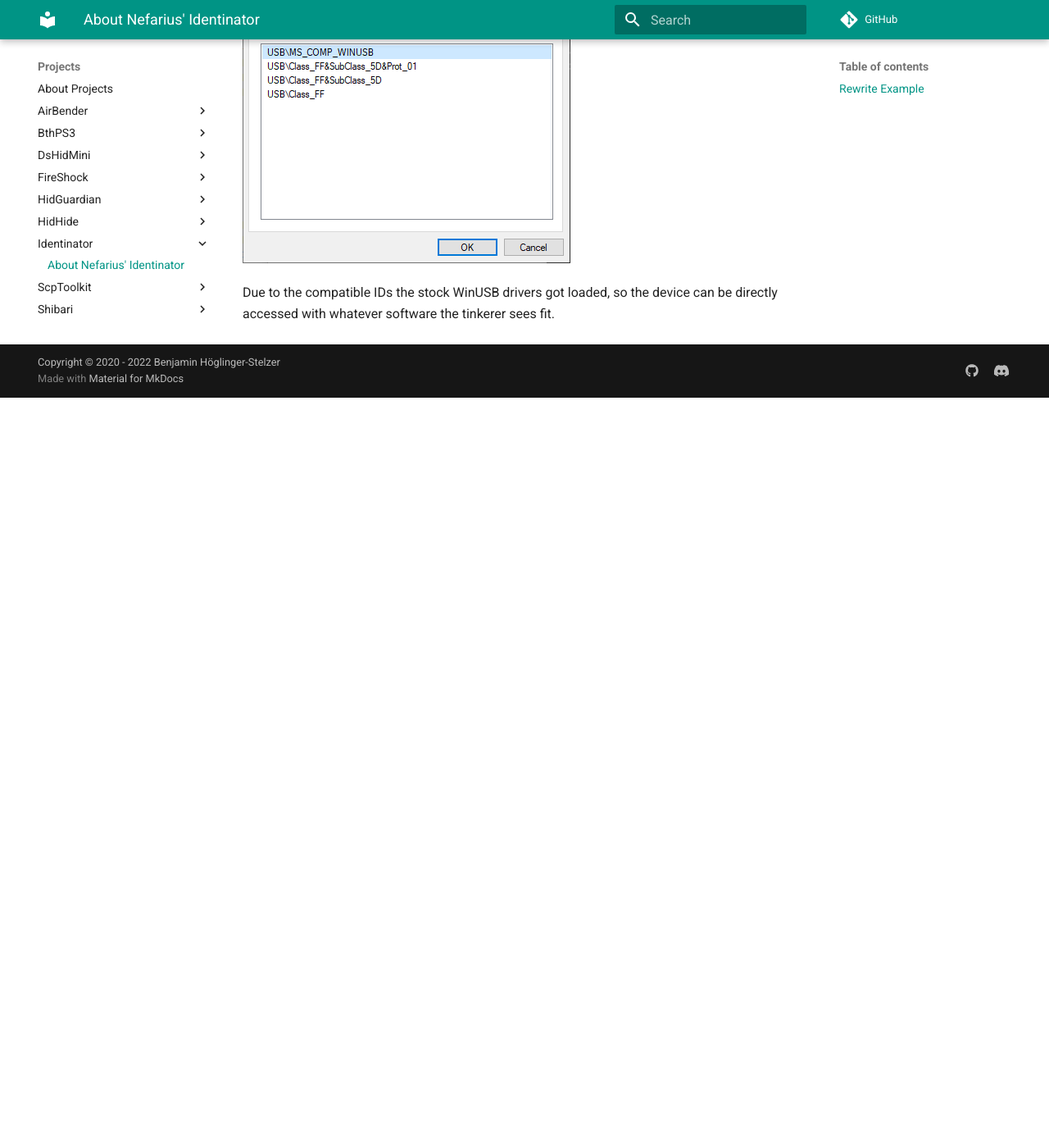
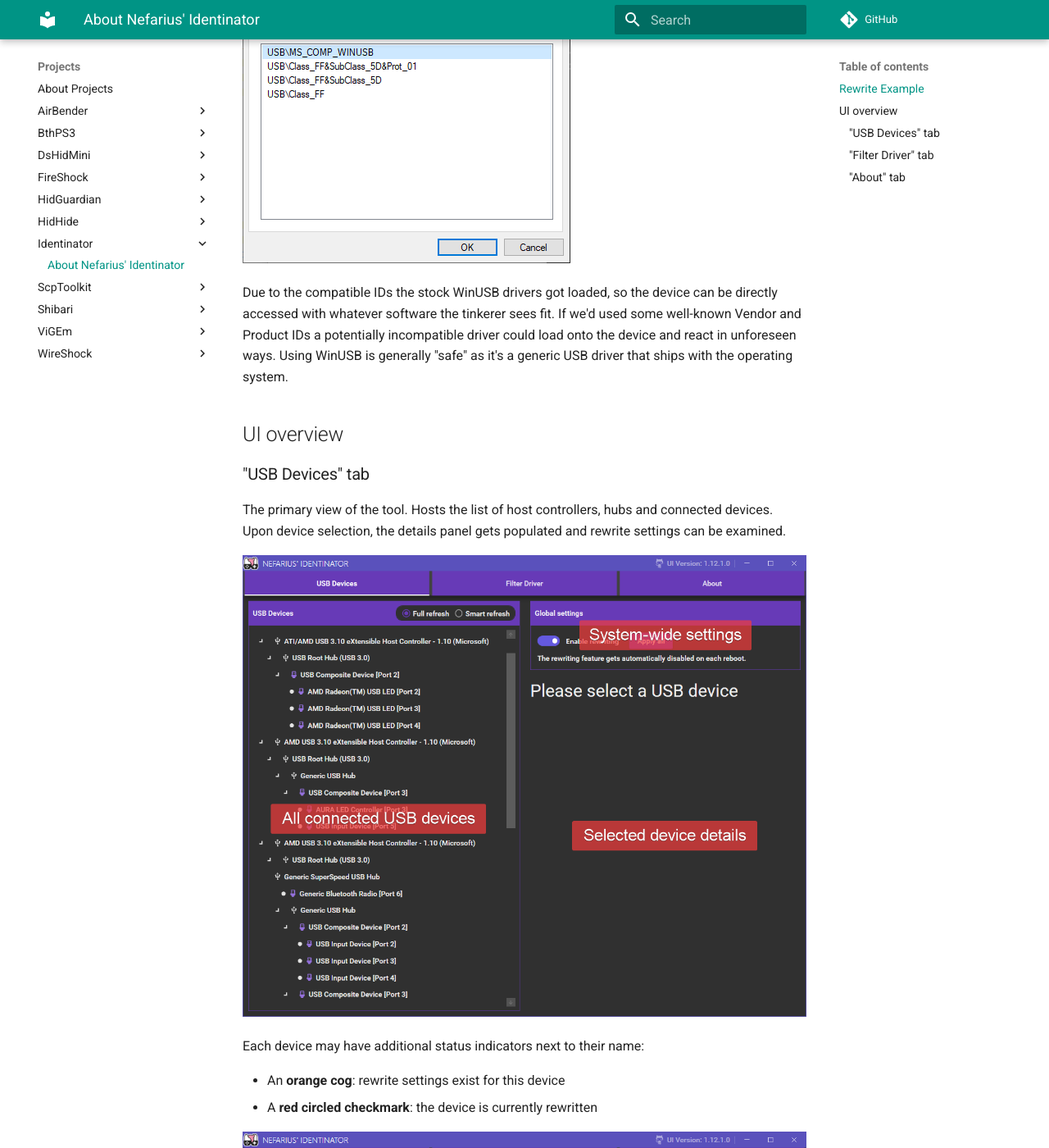
Before and after one commit to nefarius/ViGEm.github.io, an MkDocs documentation site: the page built from docs/projects/Identinator/index.md, in a window 1280 px wide and 1400 px high, scrolled down 3366 px. Shown: the whole window at 82% size. Built offline with MkDocs 1.6.1 and Material for MkDocs 9.7.7, drawn with Linux system fonts in a browser that asks for light colours; comment, search, counter and statistics services are not loaded; before the commit the page ends 3851 px from its top, so only the background shows below that; some of the changed text lies outside the part shown.

Commit message:
Added screenshots

```diff
--- a/docs/projects/Identinator/index.md
+++ b/docs/projects/Identinator/index.md
@@ -30,4 +30,31 @@
 
 ![Compatible IDs](images/mmc_9AOKamFJ91.png){: .glightbox }
 
-Due to the compatible IDs the stock WinUSB drivers got loaded, so the device can be directly accessed with whatever software the tinkerer sees fit.
+Due to the compatible IDs the stock WinUSB drivers got loaded, so the device can be directly accessed with whatever software the tinkerer sees fit. If we'd used some well-known Vendor and Product IDs a potentially incompatible driver could load onto the device and react in unforeseen ways. Using WinUSB is generally "safe" as it's a generic USB driver that ships with the operating system.
+
+## UI overview
+
+### "USB Devices" tab
+
+The primary view of the tool. Hosts the list of host controllers, hubs and connected devices. Upon device selection, the details panel gets populated and rewrite settings can be examined.
+
+![USB Devices](images/D7BPL8rMBq.png){: .glightbox }
+
+Each device may have additional status indicators next to their name:
+
+- An **orange cog**: rewrite settings exist for this device
+- A **red circled checkmark**: the device is currently rewritten
+
+![Details](images/Identinator_JgMXUWoUt2.png){: .glightbox }
+
+![Rewrite](images/Identinator_nM6aJIcshs.png){: .glightbox }
+
+### "Filter Driver" tab
+
+Driver version and less important settings an be reviewed here. The filter driver can be (re-)installed or uninstalled from here.
+
+![Filter Driver](images/Identinator_MtyzaQBlpP.png){: .glightbox }
+
+### "About" tab
+
+This tab lists copyright and license information.
```
Also changed, not shown: other parts of docs/projects/Identinator/index.md (+1 -1 lines), docs/projects/Identinator/images/Identinator_JgMXUWoUt2.png (added), docs/projects/Identinator/images/Identinator_MtyzaQBlpP.png (added), docs/projects/Identinator/images/Identinator_nM6aJIcshs.png (added).
